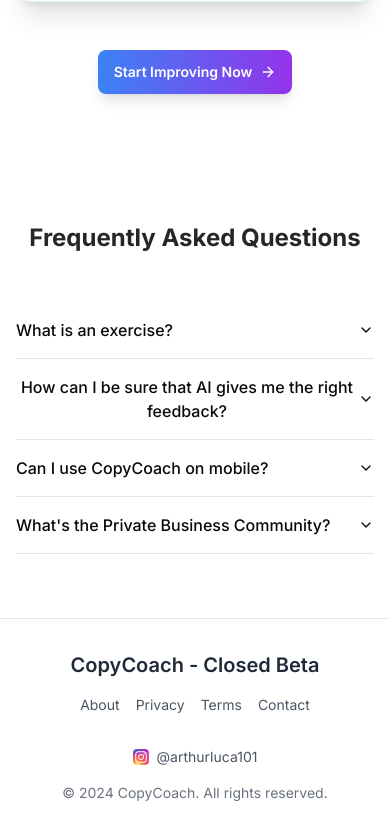
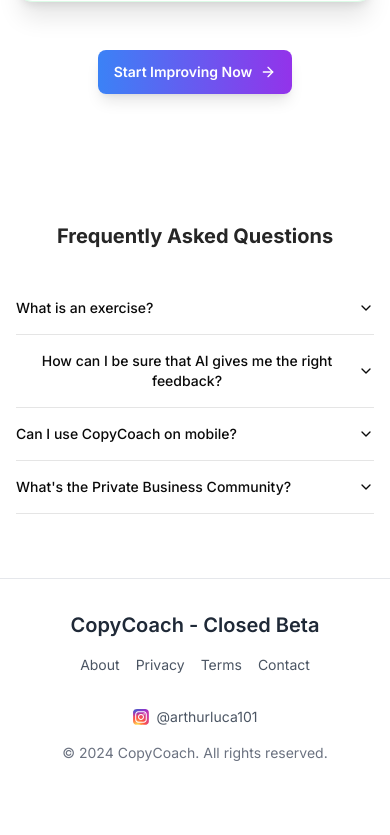
Before and after one commit to RazvanDRL/CopyCoach, a Next.js app: page / in a window 390 px wide. Shown: the part 1611-2446 px from the top of the page. After the commit the page ends 2406 px from the top, so only its background shows below. Built offline with nearby package versions, Linux system fonts and the light colour scheme; no server answers.

Commit message:
faq responsiveness

```diff
--- a/app/page.tsx
+++ b/app/page.tsx
@@ -92,45 +92,33 @@
             </div>
 
             {/* FAQ */}
-            <div className="py-16 sm:py-24 px-4">
-                <h2 className="text-2xl sm:text-3xl md:text-4xl lg:text-5xl text-center text-neutral-800 dark:text-neutral-200 font-bold mb-12 sm:mb-16">
+            <div className="py-16 sm:py-24 px-4 sm:px-8">
+                <h2 className="text-xl sm:text-2xl md:text-3xl lg:text-4xl text-center text-neutral-800 dark:text-neutral-200 font-bold mb-8 sm:mb-12">
                     Frequently Asked Questions
                 </h2>
                 <div className="max-w-3xl mx-auto">
                     <Accordion type="single" collapsible className="w-full">
                         <AccordionItem value="item-1">
-                            <AccordionTrigger>What is an exercise?</AccordionTrigger>
-                            <AccordionContent>
+                            <AccordionTrigger className="text-sm sm:text-base">What is an exercise?</AccordionTrigger>
+                            <AccordionContent className="text-xs sm:text-sm">
                                 An exercise is like pretending to work for a real business. You&apos;ll get a &apos;practice client&apos; based on the niche and task you pick before you start.
                             </AccordionContent>
                         </AccordionItem>
-                        {/* <AccordionItem value="item-2">
-                            <AccordionTrigger>How do communities work?</AccordionTrigger>
-                            <AccordionContent>
-                                After purchasing an exercise package, you'll get an invitation to join a community on your email. Each package provides different levels of access, along with unique benefits and perks to support your learning journey. Keep in mind, these are different from the Private Business Community.
-                            </AccordionContent>
-                        </AccordionItem> */}
                         <AccordionItem value="item-3">
-                            <AccordionTrigger>How can I be sure that AI gives me the right feedback?</AccordionTrigger>
-                            <AccordionContent>
+                            <AccordionTrigger className="text-sm sm:text-base">How can I be sure that AI gives me the right feedback?</AccordionTrigger>
+                            <AccordionContent className="text-xs sm:text-sm">
                                 We use the latest AI models and finely-tuned system prompts to provide feedback tailored to each exercise. Our AI is trained to give actionable, precise suggestions to help you improve with each exercise!
                             </AccordionContent>
                         </AccordionItem>
                         <AccordionItem value="item-4">
-                            <AccordionTrigger>Can I use CopyCoach on mobile?</AccordionTrigger>
-                            <AccordionContent>
+                            <AccordionTrigger className="text-sm sm:text-base">Can I use CopyCoach on mobile?</AccordionTrigger>
+                            <AccordionContent className="text-xs sm:text-sm">
                                 Yes, CopyCoach works seamlessly on mobile, so you can learn and practice copywriting on the go!
                             </AccordionContent>
                         </AccordionItem>
-                        {/* <AccordionItem value="item-5">
-                            <AccordionTrigger>Do you guarantee a paying client?</AccordionTrigger>
-                            <AccordionContent>
-                                We guarantee you'll land a paying client in under 90 days if you complete 100 exercises in your chosen niche, otherwise, you can get a full refund!
-                            </AccordionContent>
-                        </AccordionItem> */}
                         <AccordionItem value="item-6">
-                            <AccordionTrigger>What&apos;s the Private Business Community?</AccordionTrigger>
-                            <AccordionContent>
+                            <AccordionTrigger className="text-sm sm:text-base">What&apos;s the Private Business Community?</AccordionTrigger>
+                            <AccordionContent className="text-xs sm:text-sm">
                                 A group of businesses actively looking to work with top-notch copywriters. You&apos;ll receive a private email invitation to join if you complete 100 exercises in ONE specific niche.
                             </AccordionContent>
                         </AccordionItem>
```
